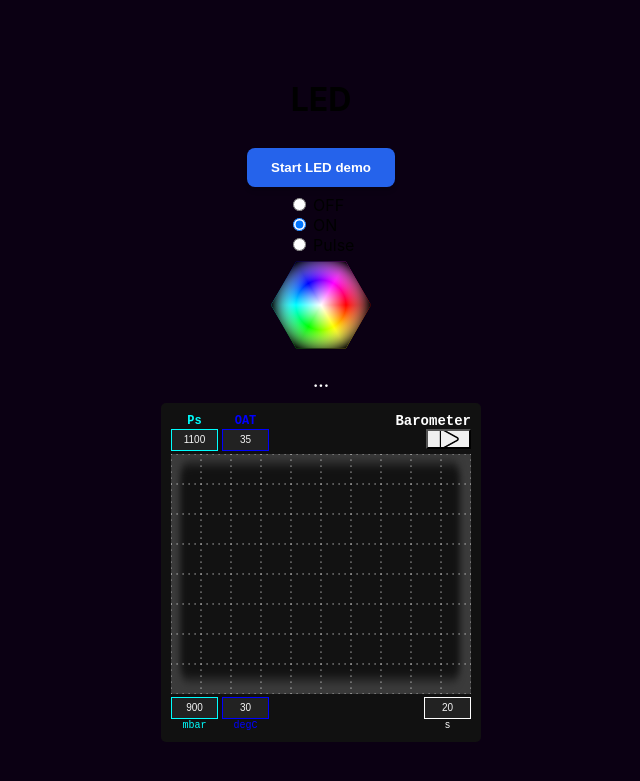
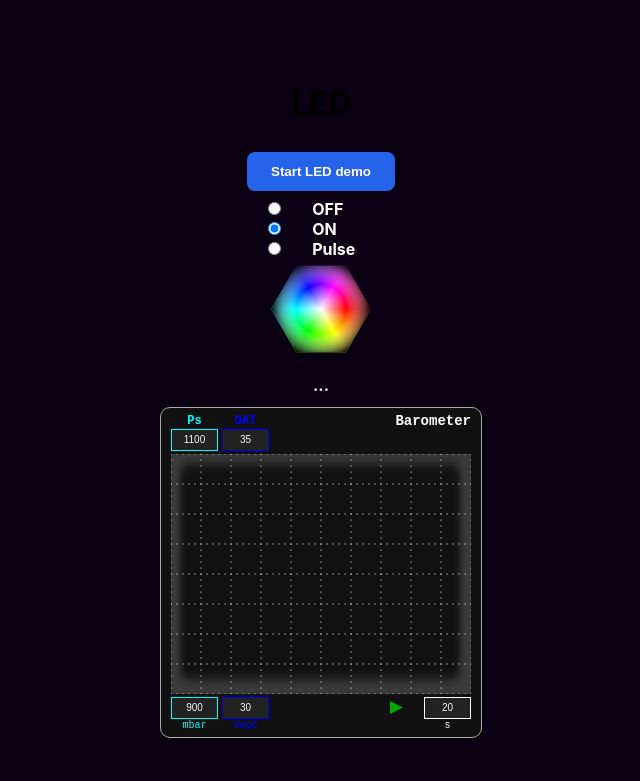
Before and after one commit to kherhozen/rpi-navioweb, a Flask app: page / in a window 1280 px wide. Shown: the top 781 px of the page, without its empty margins (319-959 px from the left). Run offline with Flask 3, Linux system fonts and the light colour scheme; parts of the project's set-up code (start-up, migrations or seed data) failed here and were passed over.

Commit message:
finalize scope

```diff
--- a/static/oscilloscope.js
+++ b/static/oscilloscope.js
@@ -63,6 +63,7 @@ class OscilloscopeChannel {
 class Oscilloscope {
 
     constructor(scopeId, title, signals, timeSpan=20) {
+        this.scopeId = scopeId;
         this.oscilloscopeElement = document.getElementById(scopeId);
         this.oscilloscopeElement.innerHTML =
             `<div class="scope-header">
@@ -71,14 +72,12 @@ class Oscilloscope {
             </div>
             <div class="scope-header">
                 <div id="${scopeId}-sub-header-lo" class="scope-sub-header"></div>
-                <div class="scope-sub-header">
-                    <input type="button" id="${scopeId}-play" class="scope-play-button play">
-                </div>
             </div>
             <canvas id="${scopeId}-canvas" class="scope-screen"></canvas>
             <div class="scope-footer">
                 <div id="${scopeId}-sub-footer-hi" class="scope-sub-footer"></div>
                 <div class="scope-sub-footer">
+                    <input type="button" id="${scopeId}-play" class="scope-play-button play">
                     <input onClick="this.select();" type="text" id="${scopeId}-span" class="scope-ch-range scope-span-color">
                 </div>
             </div>
@@ -132,7 +131,7 @@ class Oscilloscope {
         this.startOscilloscope = this.startOscilloscope.bind(this);
         this.stopOscilloscope = this.stopOscilloscope.bind(this);
         this.launchOscilloscope = this.launchOscilloscope.bind(this);
-        document.getElementById(`${scopeid}-play`).addEventListener('click', this.launchOscilloscope());
+        document.getElementById(`${scopeId}-play`).addEventListener('click', this.launchOscilloscope);
     }
 
     drawGraph() {
@@ -201,12 +200,12 @@ class Oscilloscope {
     launchOscilloscope() {
         if (!this.isRunning) {
             this.startOscilloscope();
-            document.getElementById(`${scopeid}-play`).classList.remove('play');
-            document.getElementById(`${scopeid}-play`).classList.add('pause');
+            document.getElementById(`${this.scopeId}-play`).classList.remove('play');
+            document.getElementById(`${this.scopeId}-play`).classList.add('pause');
         } else {
             this.stopOscilloscope();
-            document.getElementById(`${scopeid}-play`).classList.remove('pause');
-            document.getElementById(`${scopeid}-play`).classList.add('play');
+            document.getElementById(`${this.scopeId}-play`).classList.remove('pause');
+            document.getElementById(`${this.scopeId}-play`).classList.add('play');
         }
     }
 }
--- a/static/style.css
+++ b/static/style.css
@@ -51,8 +51,9 @@ body {
 .scope-container {
   width: 300px;
   background-color: #111;
-  border-radius: 5px;
-  padding: 10px;
+  border-radius: 10px;
+  border: solid #aaa 1px;
+  padding: 5px 10px;
   display: flex;
   flex-direction: column;
   justify-content: center;
@@ -83,21 +84,22 @@ body {
 }
 
 .scope-play-button {
-  width: 45px;
-  height: 20px;
-  padding: 1px;
+  width: 47px;
+  height: 22px;
   cursor: pointer;
+  border: none;
+  background-color: transparent;
   background-repeat: no-repeat;
-  background-size: 60%;
+  background-size: auto 60%;
   background-position: center;
 }
 
 .scope-play-button.play {
-  background-image: url('icons8-play-48.png');
+  background-image: url('play-48.svg');
 }
 
 .scope-play-button.pause {
-  background-image: url('icons8-pause-48.png');
+  background-image: url('pause-48.svg');
 }
 
 .scope-ch-label-name {
--- a/templates/index.html
+++ b/templates/index.html
@@ -19,11 +19,11 @@
     </div>
     <div>
         <input type="radio" id="off" name="mode" value="1" onchange="confLed()">
-        <label for="off">OFF</label><br>
+        <label for="off" class="label">OFF</label><br>
         <input type="radio" id="on" name="mode" value="2" onchange="confLed()" checked>
-        <label for="on">ON</label><br>
+        <label for="on" class="label">ON</label><br>
         <input type="radio" id="pulse" name="mode" value="3" onchange="confLed()">
-        <label for="pulse">Pulse</label>
+        <label for="pulse" class="label">Pulse</label>
     </div>
     <div>
         <canvas id="colorPicker" width="100" height="100"></canvas>
@@ -43,7 +43,6 @@
             const pressSig = new OscilloscopeSignal("Ps", "mbar", 900, 1100)
             const tempSig = new OscilloscopeSignal("OAT", "degC", 30, 35)
             const baroScope = new Oscilloscope('oscilloscope', "Barometer", [pressSig, tempSig])
-            baroScope.startOscilloscope();
         });
     </script>
 
```
Also changed, not shown: static/icons8-pause-48.png (deleted), static/icons8-play-48.png (deleted), static/icons8-slider-offset-30.png (deleted), static/icons8-slider-zoomX-30.png (deleted), static/icons8-slider-zoomY-30.png (deleted), static/pause-48.svg (added), static/play-48.svg (added).
